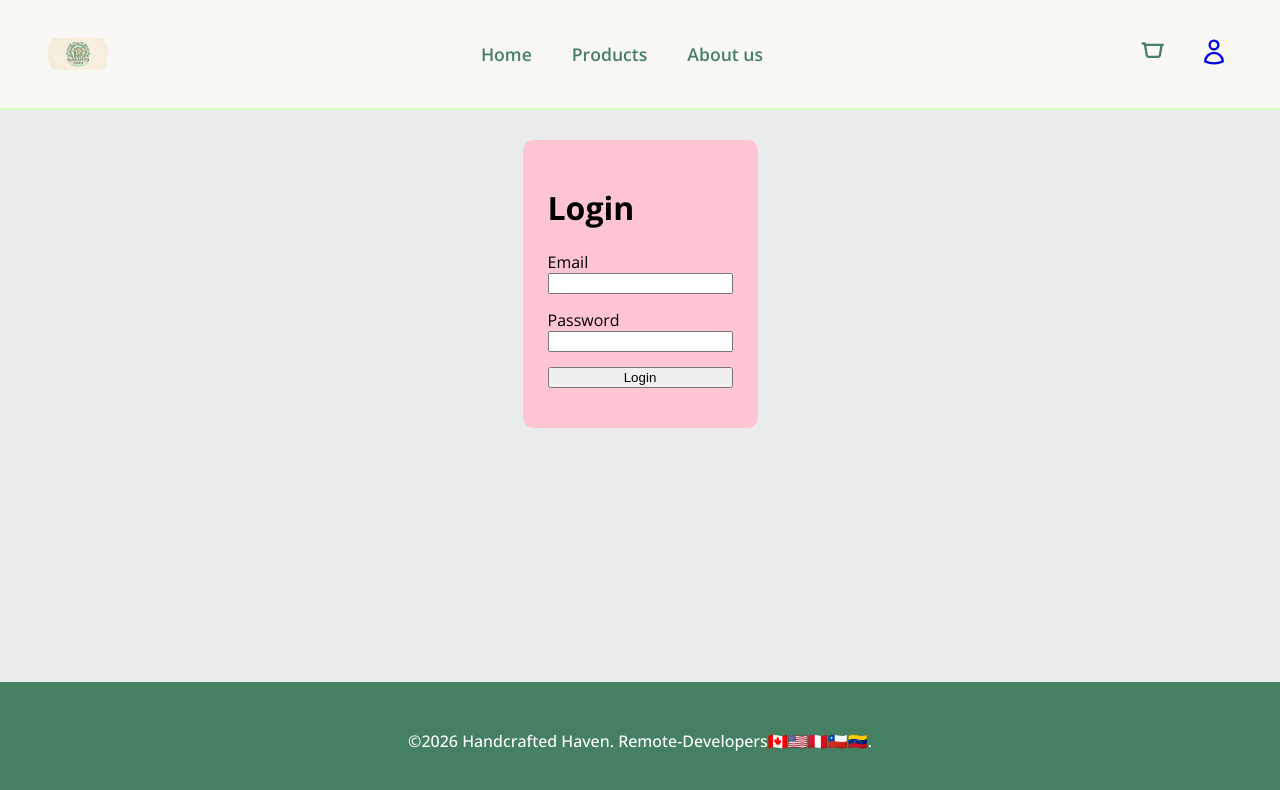
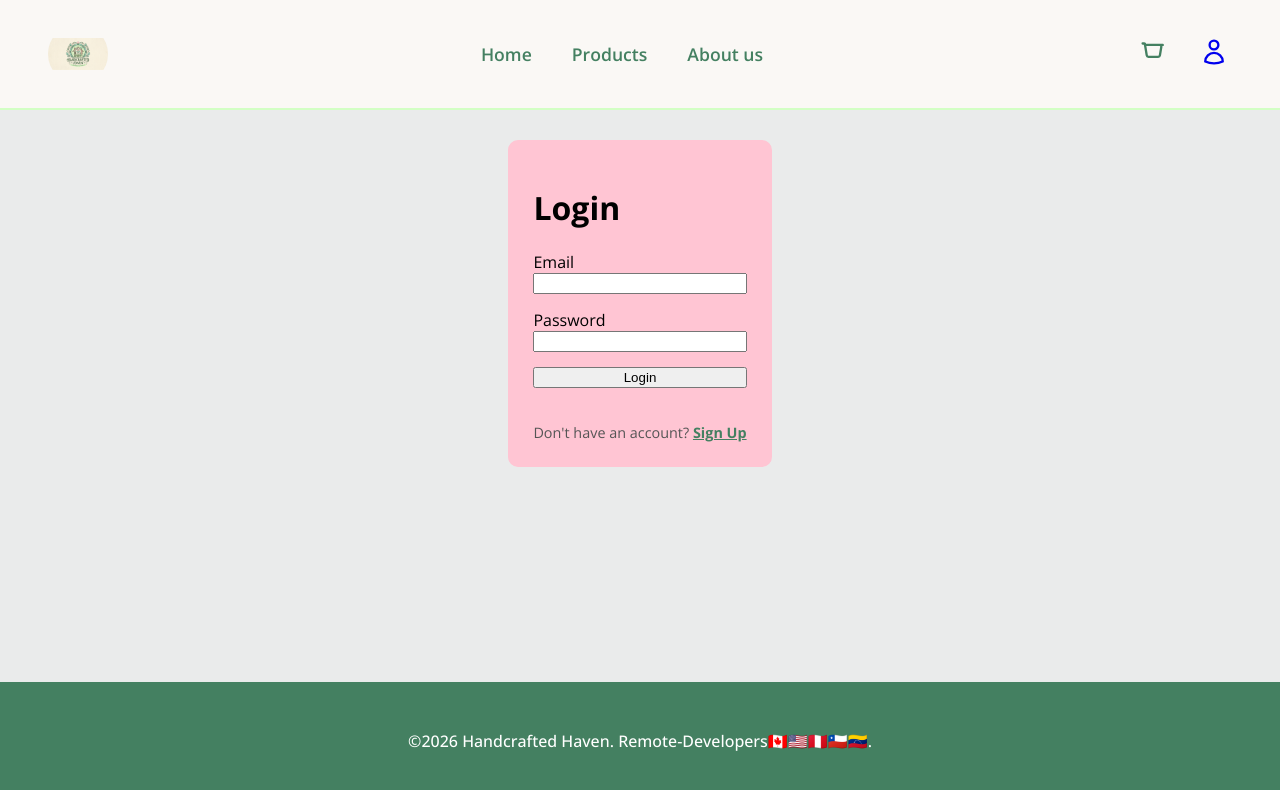
Before and after one commit to smondragondev/handcrafted-haven, a Next.js app: page /login in a window 1280 px wide. Shown: the top 790 px of the page. Built offline with nearby package versions, Linux system fonts and the light colour scheme.

Commit message:
add lsignup in login page

```diff
--- a/src/app/login/page.tsx
+++ b/src/app/login/page.tsx
@@ -2,12 +2,14 @@
 
 import { useState } from "react";
 import { useRouter } from "next/navigation";
+import Link from "next/link"; // 👈 1. Imported Next.js Link component
 import styles from "./login.module.css";
 
 export default function Login() {
     const router = useRouter();
     const [email, setEmail] = useState("");
     const [password, setPassword] = useState("");
+
     const handleSubmit = async (e: React.SyntheticEvent) => {
         e.preventDefault();
         const response = await fetch("/api/login", {
@@ -25,7 +27,6 @@ export default function Login() {
 
         if (response.ok) {
             localStorage.setItem("user", JSON.stringify(data.user));
-
             window.location.href = "/profile";
         }
     };
@@ -50,6 +51,21 @@ export default function Login() {
                     minLength={8}
                 />
                 <input type="submit" value={"Login"} />
+
+
+                <div style={{ marginTop: '20px', textAlign: 'center', fontSize: '0.9rem' }}>
+                    <span style={{ color: '#555' }}>Don't have an account? </span>
+                    <Link
+                        href="/signup"
+                        style={{
+                            color: '#448061',
+                            textDecoration: 'underline',
+                            fontWeight: 'bold'
+                        }}
+                    >
+                        Sign Up
+                    </Link>
+                </div>
             </form>
         </div>
     );
```
